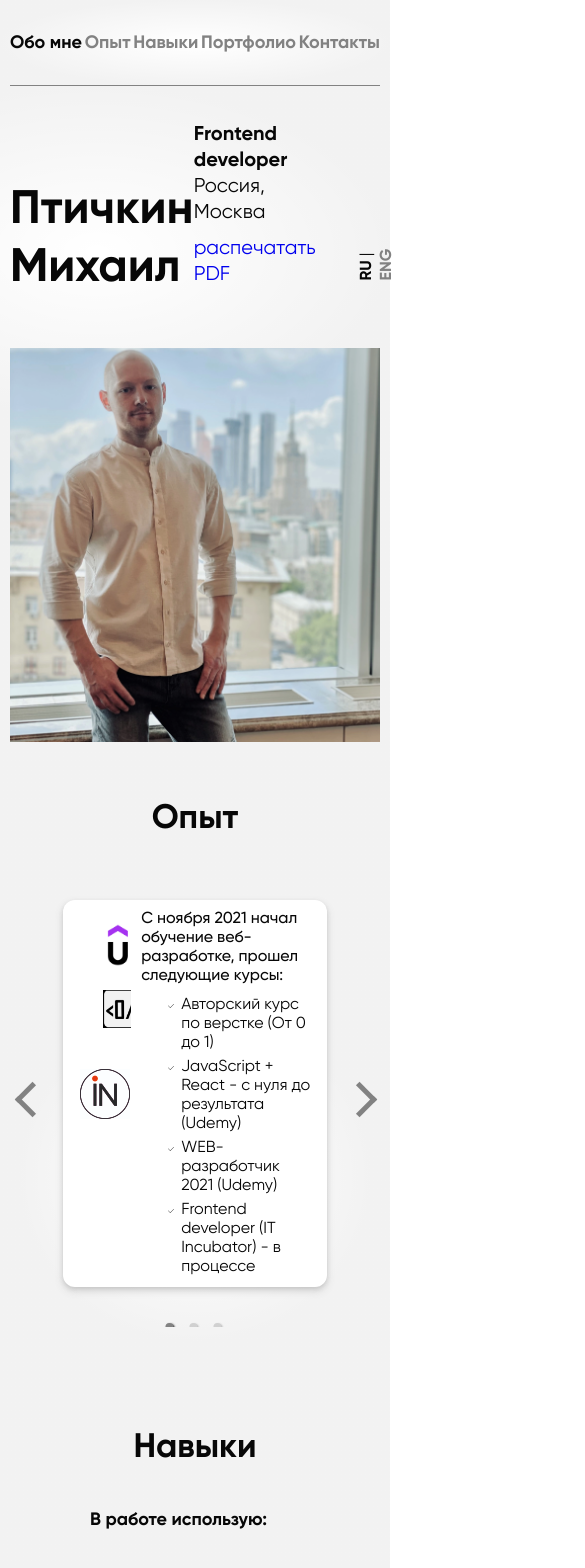
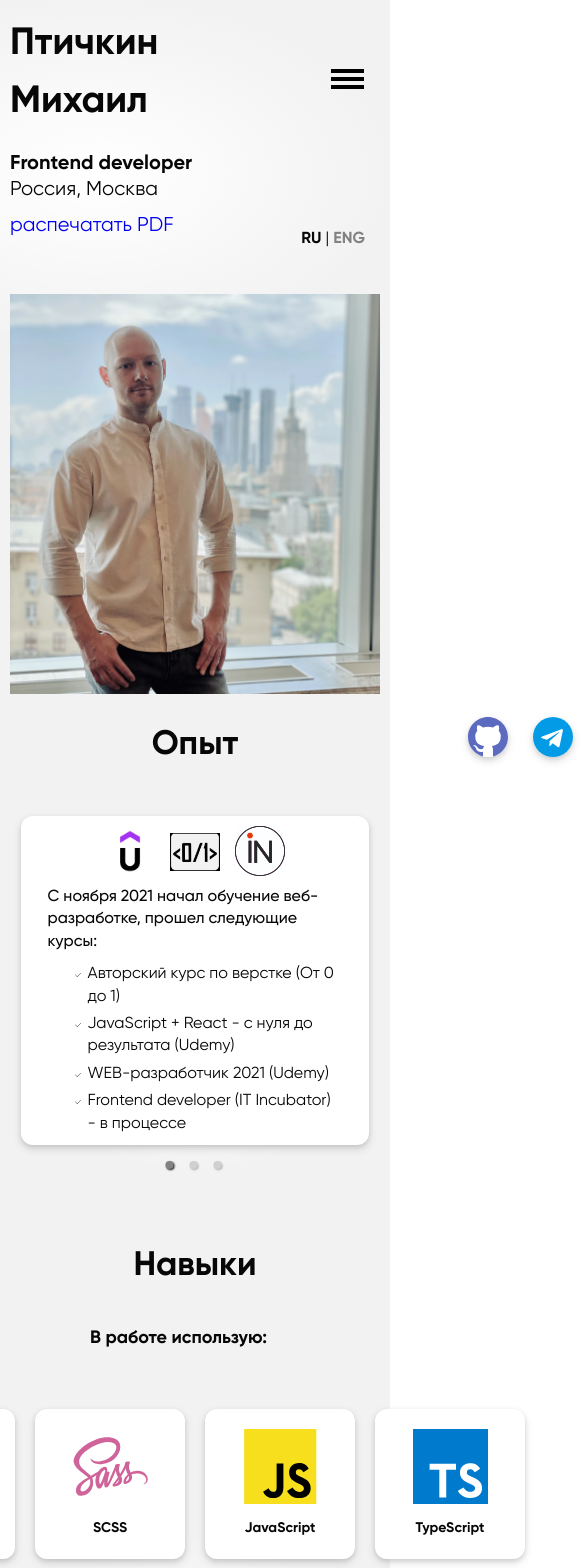
Before and after one commit to MikhailPtichkin88/PortfolioReact, a React (Create React App) app: page / in a window 390 px wide. Shown: the top 1568 px of the page, 585 px wide, since content can reach past the window. Built offline with nearby package versions, Linux system fonts and the light colour scheme.

Commit message:
Adaptive made for header, footer, about and experience sections

```diff
--- a/src/footer/Footer.module.scss
+++ b/src/footer/Footer.module.scss
@@ -62,9 +62,19 @@
 .svg{
     width: 40px;
     height: 40px;
-    &:hover{
-        path{
-            fill: #000;
+}
+
+@media(max-width: 576px){
+    .footerBlock{
+        padding: 30px 0;
+    }
+    .wrapper{
+        flex-direction: column;
+        gap: 30px;
+    }
+    .container{
+        &::before{
+            top: -30px;
         }
     }
 }
--- a/src/header/Header.module.scss
+++ b/src/header/Header.module.scss
@@ -3,3 +3,9 @@
     background: radial-gradient(50% 50% at 50% 50%, rgba(26, 21, 21, 0) 0%, rgba(1, 1, 1, 0.05) 100%), #FFFFFF;
     mix-blend-mode: normal;
 }
+
+@media (max-width: 576px) {
+    .header {
+        padding-top: 0;
+    }
+}
--- a/src/header/navigation/Nav.module.scss
+++ b/src/header/navigation/Nav.module.scss
@@ -1,14 +1,14 @@
-
-
-.navList{
+.navList {
   display: flex;
   justify-content: space-between;
   position: relative;
   padding-bottom: 32px;
-  &.navList_active{
+
+  &.navList_active {
     transform: translateX(0);
   }
-  &::after{
+
+  &::after {
     position: absolute;
     content: '';
     bottom: 0;
@@ -20,16 +20,17 @@
   }
 }
 
-.navLink{
+.navLink {
   position: relative;
   font-weight: 700;
   font-size: 18px;
   color: #828282;
   transition: color 0.3s linear;
-  &::after{
+
+  &::after {
     position: absolute;
     content: '';
-    top:53px;
+    top: 53px;
     left: 0;
     width: 0;
     height: 1px;
@@ -42,24 +43,104 @@
     transition: width 0.3s linear;
     z-index: 2;
   }
-  &:hover{
+
+  &:hover {
     color: #070707;
+
     &::after {
       width: 100%;
     }
   }
-
-
 }
 
-.langAdaptive {
-  transform: rotate(90deg);
-  position: absolute;
-  bottom: 100px;
-  right: 0;
-  font-size: 34px;
+.socialAside {
+  display: none;
 }
 
-.active{
-  color: #070707;
+@media (max-width: 576px) {
+  .navList {
+    position: absolute;
+    left: 0;
+    right: 0;
+    top: 0;
+    bottom: 0;
+    flex-direction: column;
+    justify-content: flex-start;
+    background-color: #fff;
+    z-index: 10;
+    padding-top: 66px;
+    padding-left: 26px;
+    transition: all .5s;
+    transform: translateX(-100%);
+
+    &::after {
+      display: none;
+    }
+
+    &.active {
+      transform: translateX(0);
+    }
+  }
+  .navItem {
+    margin-bottom: 50px;
+  }
+  .navLink {
+    font-weight: 700;
+    font-size: 34px;
+  }
+  .socialAside {
+    position: absolute;
+    left: 0;
+    right: 0;
+    top: 85%;
+    bottom: 0;
+    display: flex;
+    justify-content: center;
+    gap: 25px;
+    z-index: 11;
+    transition: all .5s;
+    transform: translateX(100%);
+
+    &.active {
+      transform: translate(0);
+    }
+  }
+  .socialItem{
+    width: 40px;
+    height: 40px;
+    border-radius:50%;
+    box-shadow: 0 2px 4px rgb(97 97 97 / 18%), 0px 4px 8px rgb(97 97 97 / 18%);
+    -webkit-transition: box-shadow 0.3s ease;
+    -moz-transition: box-shadow 0.3s ease;
+    -ms-transition: box-shadow 0.3s ease;
+    -o-transition: box-shadow 0.3s ease;
+    transition: box-shadow 0.3s ease;
+
+    &:active {
+      box-shadow: 1px 1px 1px rgba(97, 97, 97, 0.7), 1px 2px 2px rgba(97, 97, 97, 0.7);
+    }
+  }
+  .svg {
+    width: 40px;
+    height: 40px;
+  }
 }
+@media(max-height: 500px){
+  .navList {
+    padding-top: 30px;
+    overflow: auto;
+  }
+  .navItem {
+    margin-bottom: 30px;
+  }
+  .navLink {
+    font-weight: 700;
+    font-size: 28px;
+  }
+  .socialAside {
+    flex-direction: column;
+    left:80%;
+    top: initial;
+    bottom: 10px;
+  }
+}
--- a/src/header/navigation/Nav.tsx
+++ b/src/header/navigation/Nav.tsx
@@ -1,41 +1,54 @@
-import React from 'react';
+import React, {useState} from 'react';
 import styles from './Nav.module.scss';
 import BurgerMenuBtn from "./burger/BurgerMenuBtn";
-import LanguageChange from "./language/LanguageChange";
 import AnchorLink from 'react-anchor-link-smooth-scroll'
+import {SocialItem} from "../../common/components/socialItem/SocialItem";
+import sprite from "../../common/images/footer/footerSprite.svg";
 
 const Nav = () => {
+    const [isOpen, setIsOpen] = useState(false)
+
+    const toggleBurgerMenuHandler = (isOpen:boolean) => setIsOpen(isOpen)
+    const onClickLinkHandler = () => setIsOpen(false)
+    const active = isOpen ? ` ${styles.active}` : ""
+
     return (
         <nav className={styles.menu}>
-            <BurgerMenuBtn/>
-            <ul className={styles.navList}>
+            <BurgerMenuBtn isOpen={isOpen} setIsOpen={toggleBurgerMenuHandler}/>
+            <ul className={styles.navList+active}>
                 <li className={styles.navItem}>
-                    <AnchorLink href="#about" className={styles.navLink+ ' '+styles.active} offset='100'>
+                    <AnchorLink onClick={onClickLinkHandler} href="#about"
+                                className={styles.navLink + ' ' + styles.active} offset='100'>
                         Обо мне
                     </AnchorLink>
                 </li>
                 <li className={styles.navItem}>
-                    <AnchorLink href="#experience" className={styles.navLink}>
+                    <AnchorLink onClick={onClickLinkHandler} href="#experience" className={styles.navLink}>
                         Опыт
                     </AnchorLink>
                 </li>
                 <li className={styles.navItem}>
-                    <AnchorLink href="#skills" className={styles.navLink}>
+                    <AnchorLink onClick={onClickLinkHandler} href="#skills" className={styles.navLink}>
                         Навыки
                     </AnchorLink>
                 </li>
                 <li className={styles.navItem}>
-                    <AnchorLink href="#portfolio" className={styles.navLink} offset='-25'>
+                    <AnchorLink onClick={onClickLinkHandler} href="#portfolio" className={styles.navLink} offset='-25'>
                         Портфолио
                     </AnchorLink>
                 </li>
                 <li className={styles.navItem}>
-                    <AnchorLink href="#hire" className={styles.navLink} offset='-50'>
+                    <AnchorLink onClick={onClickLinkHandler} href="#hire" className={styles.navLink} offset='-50'>
                         Контакты
                     </AnchorLink>
                 </li>
             </ul>
-          <LanguageChange active={false}/>
+            <ul className={styles.socialAside+active}>
+                <SocialItem itemClass={styles.socialItem} link={'https://github.com/MikhailPtichkin88'} svgClass={styles.svg} svgPic={`${sprite}#github`}/>
+                <SocialItem itemClass={styles.socialItem} link={'https://t.me/MikePt5'} svgClass={styles.svg} svgPic={`${sprite}#telegram`}/>
+                <SocialItem itemClass={styles.socialItem} link={'https://t.me/MikePt5styles.svg'} svgClass={styles.svg} svgPic={`${sprite}#whatsapp`}/>
+                <SocialItem itemClass={styles.socialItem} link={'https://www.linkedin.com/in/milkhail-ptichkin/'} svgClass={styles.svg} svgPic={`${sprite}#linkedin`}/>
+            </ul>
         </nav>
     );
 };
--- a/src/header/navigation/burger/BurgerMenuBtn.module.scss
+++ b/src/header/navigation/burger/BurgerMenuBtn.module.scss
@@ -12,15 +12,27 @@
   & + .line{
     margin-top: 4px;
   }
-  &_active + .line:first-child{
+  &.active:first-child{
     background-color: #828282;
     transform: translateY(8px) rotate(135deg);
   }
-  &_active .line:nth-child(2){
+  &.active:nth-child(2){
     opacity: 0;
   }
-  &_active .line:last-child{
+  &.active:last-child{
     background-color: #828282;
     transform: translateY(-8px) rotate(-135deg);
   }
 }
+
+@media (max-width: 576px) {
+  .btn{
+    display: block;
+    position: absolute;
+    right: 20px;
+    top: 68px;
+    z-index: 15;
+  }
+
+
+}
--- a/src/header/navigation/burger/BurgerMenuBtn.tsx
+++ b/src/header/navigation/burger/BurgerMenuBtn.tsx
@@ -1,12 +1,20 @@
 import React from 'react';
 import styles from "./BurgerMenuBtn.module.scss";
 
-const BurgerMenuBtn = () => {
+type BurgerMenuPropsType = {
+    isOpen: boolean
+    setIsOpen: (isOpen: boolean) => void
+}
+const BurgerMenuBtn = (props: BurgerMenuPropsType) => {
+    const onClickHandler = () => {
+        props.setIsOpen(!props.isOpen)
+    }
+    const active = props.isOpen ? ` ${styles.active}` : ""
     return (
-        <button className={styles.btn}>
-            <span className={styles.line}></span>
-            <span className={styles.line}></span>
-            <span className={styles.line}></span>
+        <button className={styles.btn + active} onClick={onClickHandler}>
+            <span className={styles.line + active}></span>
+            <span className={styles.line + active}></span>
+            <span className={styles.line + active}></span>
         </button>
     );
 };
--- a/src/header/navigation/language/LanguageChange.module.scss
+++ b/src/header/navigation/language/LanguageChange.module.scss
@@ -16,6 +16,14 @@
   }
 }
 
-.remove{
+.remove {
   display: none;
 }
+
+@media (max-width: 576px) {
+  .lang {
+    transform: rotate(0deg);
+    align-self: flex-end;
+    left: -15px;
+  }
+}
--- a/src/main/Main.tsx
+++ b/src/main/Main.tsx
@@ -1,5 +1,4 @@
 import React from 'react';
-import styles from './Main.module.css'
 import About from "./about/About";
 import Experience from "./experience/Experience";
 import Skills from "./skills/Skills";
--- a/src/main/about/About.module.scss
+++ b/src/main/about/About.module.scss
@@ -39,8 +39,38 @@
   overflow: hidden;
 }
 .photo{
-
   transform: translateY(-30px);
   object-fit: cover;
+}
 
+@media (max-width: 576px) {
+
+.wrapper{
+  padding-top: 0;
 }
+  .inner{
+    padding-top: 15px;
+    flex-direction: column;
+    margin-bottom: 25px;
+  }
+  .name{
+    width: 350px;
+    font-size: 38px;
+    text-align: left;
+    margin-bottom: 20px;
+    align-self: flex-start;
+  }
+  .info{
+    align-self: flex-start;
+    text-align: left;
+    width: 225px;
+  }
+  .photo{
+    transform: translateY(0px);
+  }
+}
+@media (max-width: 400px) {
+  .name {
+    width: 285px;
+  }
+}
--- a/src/main/experience/Experience.module.scss
+++ b/src/main/experience/Experience.module.scss
@@ -3,3 +3,9 @@
   background: radial-gradient(45% 25% at 50% 65%, rgba(26, 21, 21, 0) 10%, rgba(1, 1, 1, 0.05) 100%), #FFFFFF;
   mix-blend-mode: normal;
 }
+
+@media(max-width:768px){
+  .section{
+    padding: 30px 0 50px;
+  }
+}
--- a/src/main/experience/slider/Slider.module.scss
+++ b/src/main/experience/slider/Slider.module.scss
@@ -28,7 +28,7 @@
 }
 .text{
   width: 70%;
-text-align:left;
+  text-align:left;
   font-weight: 500;
   line-height: 1.4;
 }
@@ -50,3 +50,52 @@ text-align:left;
 .bold{
   color: #000;
 }
+
+@media(max-width:991px){
+  .slide{
+    width: 95%;
+  }
+  .slide{
+    justify-content: space-between;
+  }
+.img{
+  width: 160px;
+}
+  .courses{
+    background-position: 20px 10px,30px 80px, 90% center ;
+  }
+}
+
+@media(max-width:768px){
+  .img{
+    width: 100px;
+    margin-right: 0;
+  }
+  .courses{
+    background-position: 40px top,40px center, 40px bottom ;
+  }
+}
+
+@media(max-width:576px){
+  .slide{
+    flex-direction: column;
+    gap: 10px;
+  }
+  .img{
+    width: 180px;
+    height: 50px;
+    margin: 0 auto;
+  }
+  .courses{
+    background-position: left bottom,center 7px, right bottom ;
+  }
+  .lotte{
+    height: 120px;
+  }
+  .text{
+    width: 90%;
+    text-align:left;
+    font-weight: 500;
+    line-height: 1.4;
+  }
+}
--- a/src/main/experience/slider/Slider.scss
+++ b/src/main/experience/slider/Slider.scss
@@ -254,3 +254,22 @@
   color: #fff; }
 .carousel:hover .slide .legend {
   opacity: 1; }
+
+
+@media(max-width:991px){
+  .control-arrow{
+    display: none !important;
+  }
+  .carousel .slider-wrapper {
+    padding: 30px 10px;
+  }
+  .carousel .control-dots {
+    bottom: 0;
+  }
+}
+
+@media(max-width:991px) {
+  .carousel .slider-wrapper {
+    padding: 10px 2px;
+  }
+}
```
